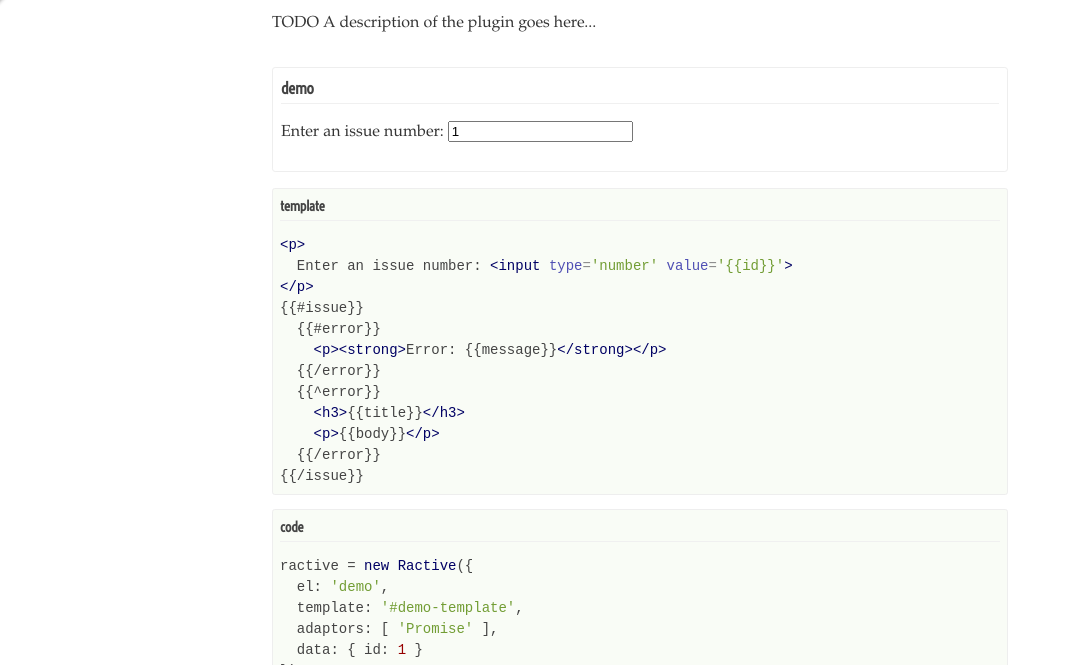
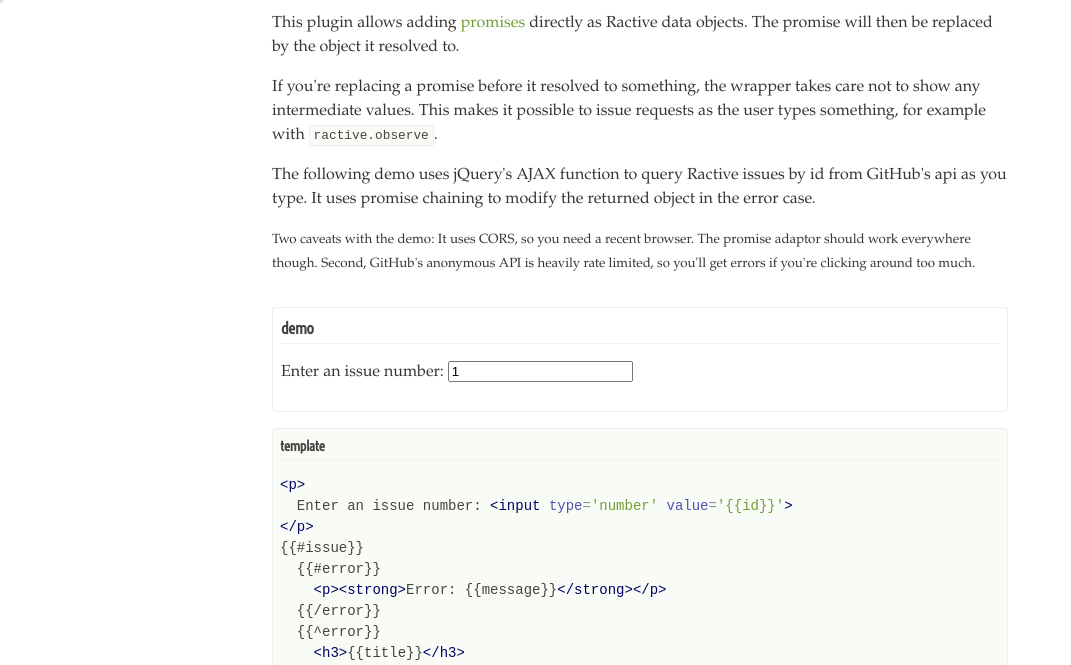
Before and after one commit to lluchs/Ractive-adaptors-Promise, a website with bundled scripts: page index.html in a window 1280 px wide. Shown: the part 135-800 px from the top of the page, without its empty margins (0-1071 px from the left). Built offline with nearby package versions, Linux system fonts and the light colour scheme; no server answers.

Commit message:
Add description

```diff
--- a/index.html
+++ b/index.html
@@ -8,9 +8,9 @@
 	<link href='http://fonts.googleapis.com/css?family=Voltaire' rel='stylesheet' type='text/css'>
 	<link rel='stylesheet' href='demo/main.css'>
 
-	<!-- TODO add styles specific to this demo -->
+	<!-- styles specific to this demo -->
 	<style type='text/css'>
-
+		/* none! */
 	</style>
 </head>
 
@@ -22,13 +22,19 @@
 	<header>
 		<h1>Ractive.js Promise adaptor plugin</h1>
 		<p class='strap'>
-			<span class='download'>download: <a href='[TODO]'>Ractive-adaptors-Promise.js</a></span>
+			<span class='download'>download: <a href='Ractive-adaptors-Promise.js'>Ractive-adaptors-Promise.js</a></span>
 			<span class='more-plugins'>more plugins at <a href='http://ractivejs.org/plugins'>ractivejs.org/plugins</a></span>
 		</p>
 	</header>
 
 	<main>
-		<p>TODO A description of the plugin goes here...</p>
+		<p>This plugin allows adding <a href="http://promises-aplus.github.io/promises-spec/">promises</a> directly as Ractive data objects. The promise will then be replaced by the object it resolved to.</p>
+
+		<p>If you're replacing a promise before it resolved to something, the wrapper takes care not to show any intermediate values. This makes it possible to issue requests as the user types something, for example with <code>ractive.observe</code>.</p>
+
+		<p>The following demo uses jQuery's AJAX function to query Ractive issues by id from GitHub's api as you type. It uses promise chaining to modify the returned object in the error case.</p>
+
+		<p><small>Two caveats with the demo: It uses CORS, so you need a recent browser. The promise adaptor should work everywhere though. Second, GitHub's anonymous API is heavily rate limited, so you'll get errors if you're clicking around too much.</small></p>
 
 		<div id='demo' class='clearfix'></div>
 
```
Also changed, not shown: README.md.
